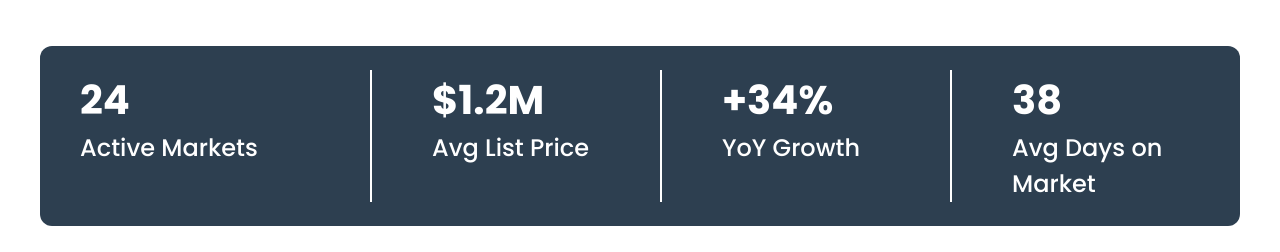
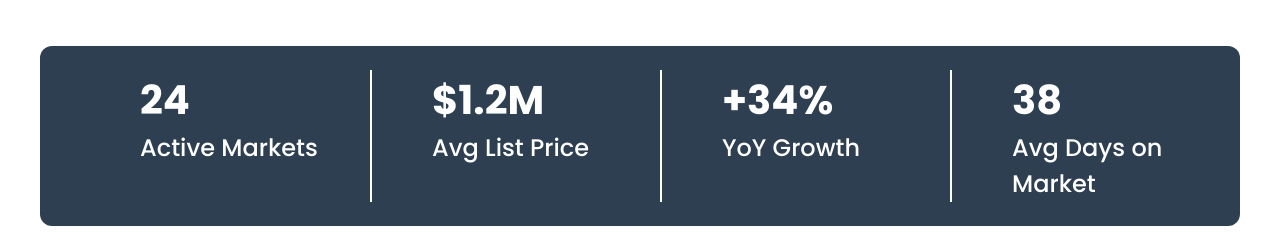
Before and after one commit to RayyanKhan4004/805Intelleigence, a Next.js app: page /reports in a window 1280 px wide. Shown: the part 240-492 px from the top of the page. Built offline with nearby package versions, Linux system fonts and the light colour scheme; no server answers.

Commit message:
report stats fix

```diff
--- a/src/features/reports/components/Stats.tsx
+++ b/src/features/reports/components/Stats.tsx
@@ -4,14 +4,19 @@ import { data } from '../Data'
 function Stats() {
   return (
     <div className="w-full px-10 mb-[30px] flex justify-center">
-      <div className=" grid grid-cols-4 gap-10
+      <div
+        className=" grid grid-cols-4 gap-10
           bg-app-primary text-white
           rounded-[12px]
           px-10 py-6
           max-lg:grid-cols-2
-          max-sm:grid-cols-1 ">
+          max-sm:grid-cols-1 "
+      >
         {data.map((curr, ind) => (
-          <div className={`${ind > 0 && 'border-l-2 pl-[60px] border-white'}`} key={ind}>
+          <div
+            className={`${ind > 0 && 'border-l-2 pl-[60px] border-white'} max-sm:border-l-2 pl-[60px] border-white`}
+            key={ind}
+          >
             <Typography variant="h3" className="w-bold  font-bold text-[40px] ">
               {curr.title}
             </Typography>
```
